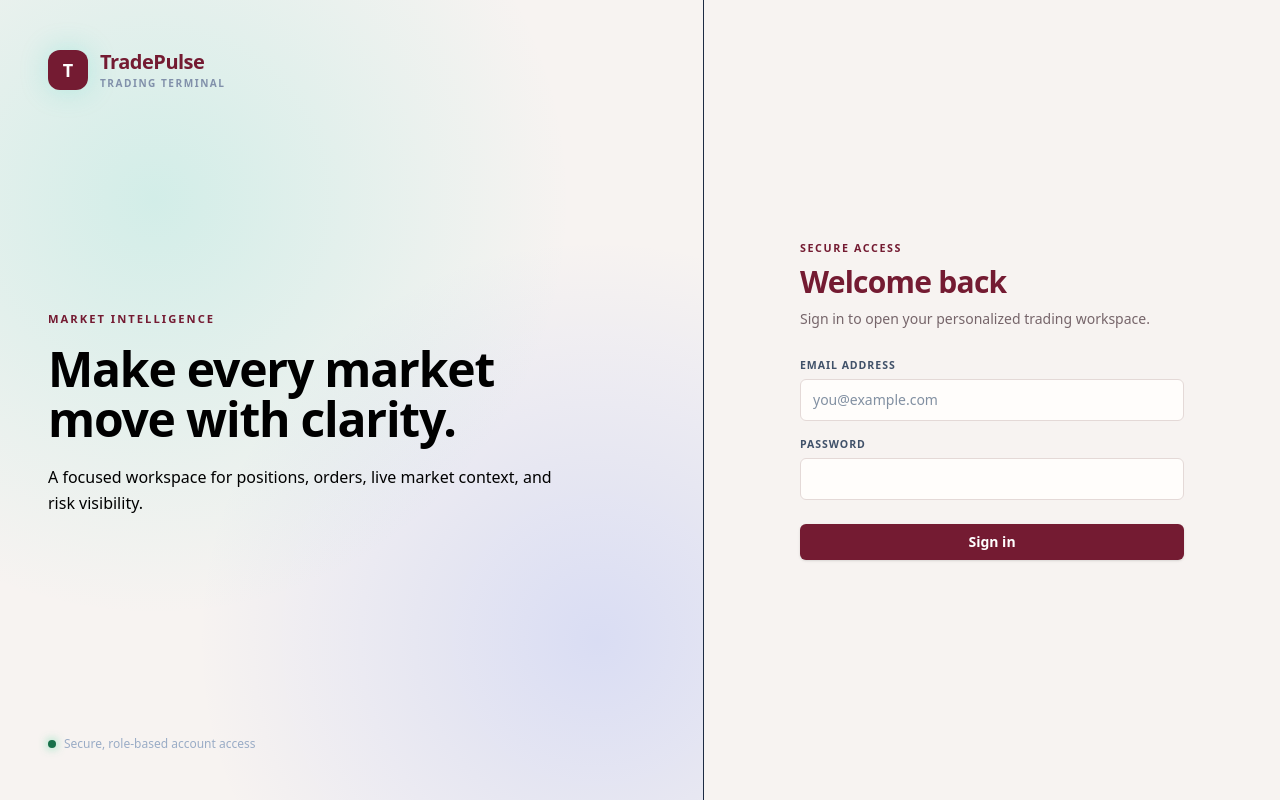
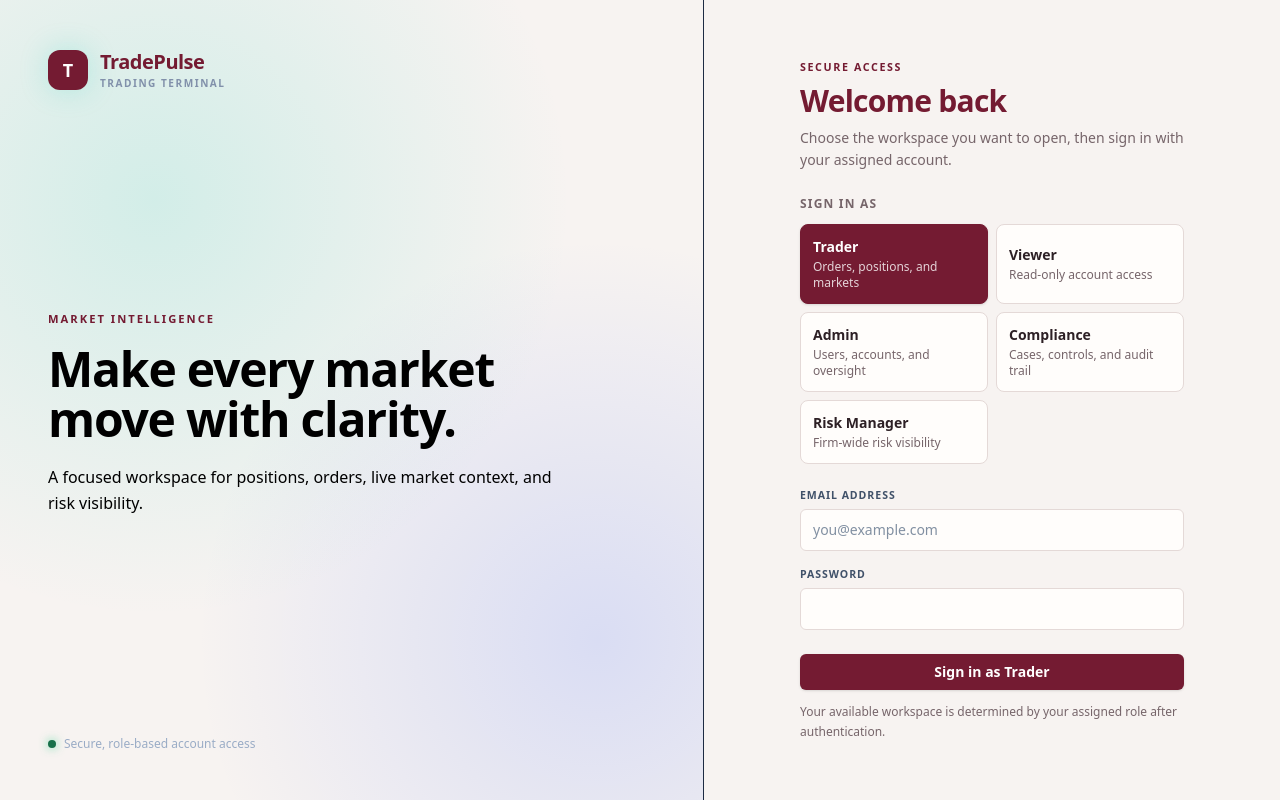
Before and after one commit to Sharon-dt3/TradePulseProject02, a Next.js app in the folder dashboard/: page / in a window 1280 px wide. Built offline with nearby package versions, Linux system fonts and the light colour scheme; no server answers.

Commit message:
Add role-specific sign-in selection

```diff
--- a/dashboard/src/app/page.js
+++ b/dashboard/src/app/page.js
@@ -8,6 +8,14 @@ import Button from "@/components/ui/Button";
 import FormField, { inputCls } from "@/components/ui/FormField";
 import Alert from "@/components/ui/Alert";
 
+const SIGN_IN_ROLES = [
+  { role: "trader", label: "Trader", description: "Orders, positions, and markets", href: "/trader" },
+  { role: "viewer", label: "Viewer", description: "Read-only account access", href: "/viewer" },
+  { role: "admin", label: "Admin", description: "Users, accounts, and oversight", href: "/admin" },
+  { role: "compliance", label: "Compliance", description: "Cases, controls, and audit trail", href: "/compliance" },
+  { role: "risk_manager", label: "Risk Manager", description: "Firm-wide risk visibility", href: "/risk" },
+];
+
 export default function Home() {
   const { user, roles, loading, signIn } = useAuth();
   const router = useRouter();
@@ -15,14 +23,18 @@ export default function Home() {
   const [password, setPassword] = useState("");
   const [error, setError] = useState(null);
   const [submitting, setSubmitting] = useState(false);
+  const [selectedRole, setSelectedRole] = useState(SIGN_IN_ROLES[0]);
 
   useEffect(() => {
     if (loading || !user) return;
     const items = navItemsForRoles(roles);
-    if (items.length > 0) {
+    const selectedRoleIsAvailable = roles.includes(selectedRole.role);
+    if (selectedRoleIsAvailable) {
+      router.replace(selectedRole.href);
+    } else if (items.length > 0) {
       router.replace(items[0].href);
     }
-  }, [loading, user, roles, router]);
+  }, [loading, user, roles, router, selectedRole]);
 
   const handleSignIn = async (event) => {
     event.preventDefault();
@@ -86,9 +98,38 @@ export default function Home() {
 
           <p className="text-[0.67rem] font-bold uppercase tracking-[0.15em] text-primary">Secure access</p>
           <h1 className="mt-2 text-3xl font-bold tracking-tight text-[#741b32]">Welcome back</h1>
-          <p className="mt-2 text-sm leading-relaxed text-muted">Sign in to open your personalized trading workspace.</p>
+          <p className="mt-2 text-sm leading-relaxed text-muted">
+            Choose the workspace you want to open, then sign in with your assigned account.
+          </p>
 
-          <form onSubmit={handleSignIn} className="mt-7 space-y-4">
+          <div className="mt-6">
+            <p className="text-xs font-bold uppercase tracking-[0.1em] text-muted">Sign in as</p>
+            <div className="mt-3 grid grid-cols-1 gap-2 sm:grid-cols-2">
+              {SIGN_IN_ROLES.map((role) => {
+                const isSelected = selectedRole.role === role.role;
+                return (
+                  <button
+                    key={role.role}
+                    type="button"
+                    onClick={() => setSelectedRole(role)}
+                    aria-pressed={isSelected}
+                    className={`rounded-lg border p-3 text-left transition-colors ${
+                      isSelected
+                        ? "border-primary bg-primary text-primary-fg shadow-sm"
+                        : "border-line bg-surface text-fg hover:border-[#caa9af] hover:bg-primary-soft"
+                    }`}
+                  >
+                    <span className="block text-sm font-bold">{role.label}</span>
+                    <span className={`mt-0.5 block text-xs ${isSelected ? "text-white/80" : "text-muted"}`}>
+                      {role.description}
+                    </span>
+                  </button>
+                );
+              })}
+            </div>
+          </div>
+
+          <form onSubmit={handleSignIn} className="mt-6 space-y-4">
             <FormField label="Email address">
               <input
                 className={inputCls}
@@ -112,9 +153,12 @@ export default function Home() {
             </FormField>
             <Alert tone="danger" onDismiss={() => setError(null)}>{error}</Alert>
             <Button type="submit" loading={submitting} className="mt-2 w-full">
-              Sign in
+              Sign in as {selectedRole.label}
             </Button>
           </form>
+          <p className="mt-3 text-xs leading-relaxed text-muted">
+            Your available workspace is determined by your assigned role after authentication.
+          </p>
         </div>
       </section>
     </main>
```
